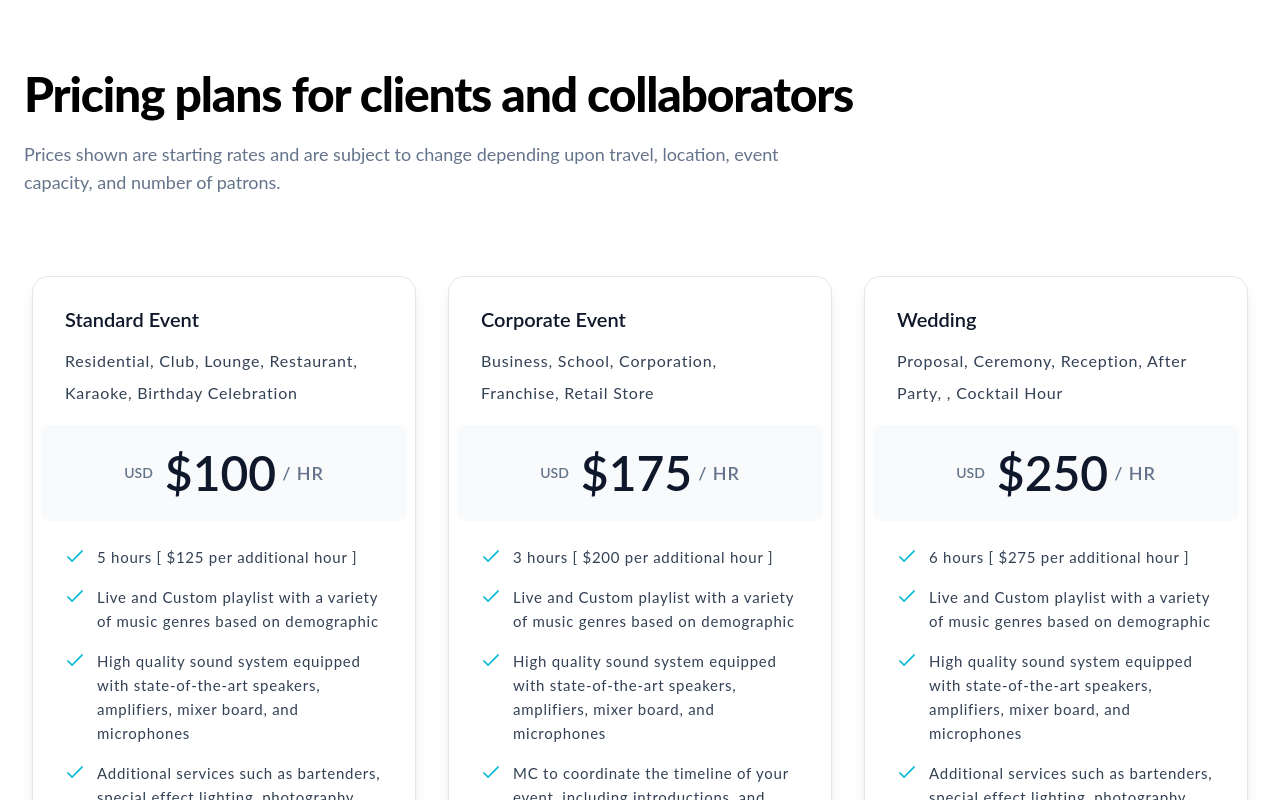
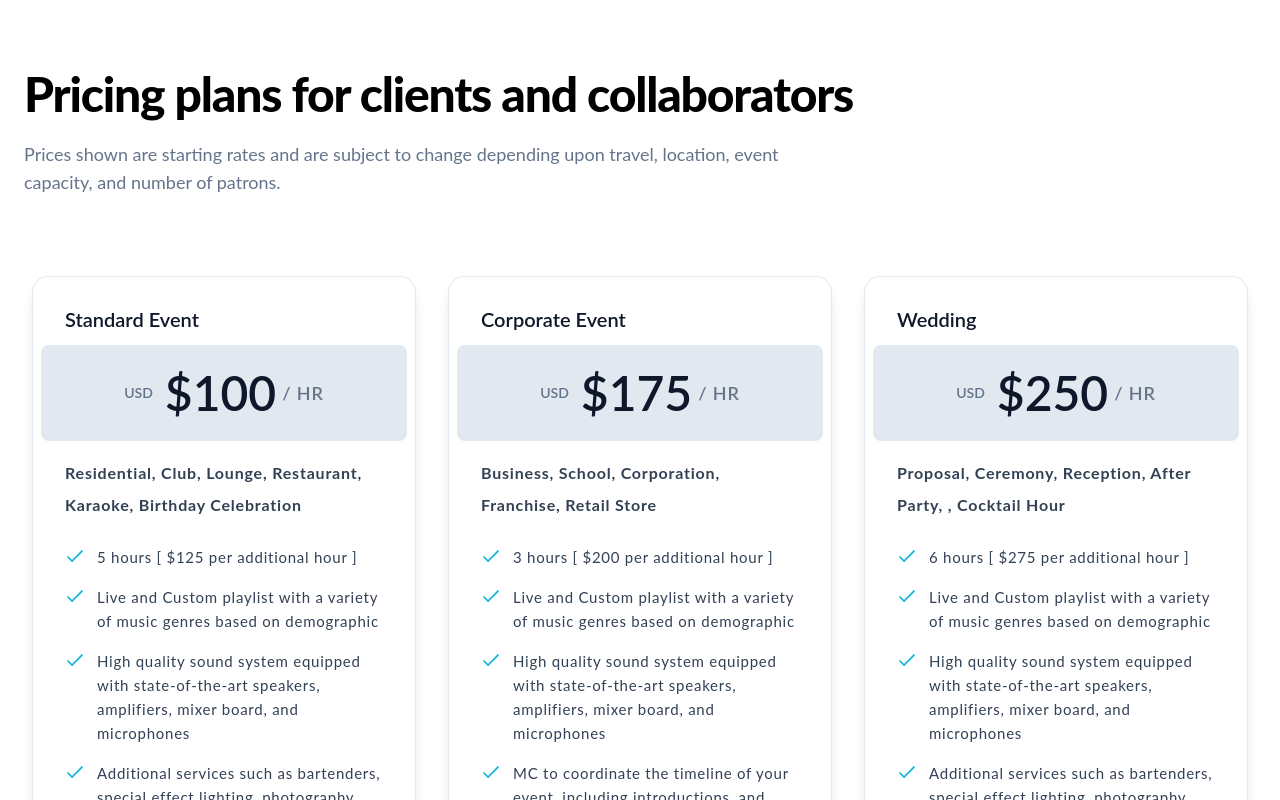
Before and after one commit to lamboprogramming/vercel-launch, a Next.js app in the folder djluchainz/: page /test in a window 1280 px wide. Shown: the top 800 px of the page. Built offline with nearby package versions, Linux system fonts and the light colour scheme.

Commit message:
items moved p tag

```diff
--- a/djluchainz/components/PricingPlan.jsx
+++ b/djluchainz/components/PricingPlan.jsx
@@ -15,15 +15,19 @@ function PricingPlans() {
           className="flex flex-col p-8 bg-white border shadow-lg border-slate-200 rounded-2xl">
             <h3 className="text-xl font-semibold leading-5 text-slate-900">{plan.title}</h3>
 
-            <p className="mt-4 leading-8 text-slate-700 font-[400] tracking-wider text-[16px] ">{plan.description}</p>
 
-            <div className='p-6 mt-4 -mx-6 rounded-lg bg-slate-50'>
+
+            <div className='p-6 mt-4 -mx-6 rounded-lg bg-slate-200'>
               <p className='flex items-center justify-center text-sm font-semibold text-slate-500'>
                 <span>{plan.currency}</span>
                 <span className='ml-3 text-5xl text-slate-900'> ${plan.price}</span>
                 <span className='ml-1.5 text-lg tracking-wider'> {plan.frequency}</span>
               </p>
             </div>
+
+
+            <p className="mt-4 leading-8 text-slate-700 tracking-wider text-[16px] font-[700] ">{plan.description}</p>
+
         {/* Features */}
         <ul className='flex-1 mt-6 space-y-4 '>
           {plan.features.map((feature) => (
```
